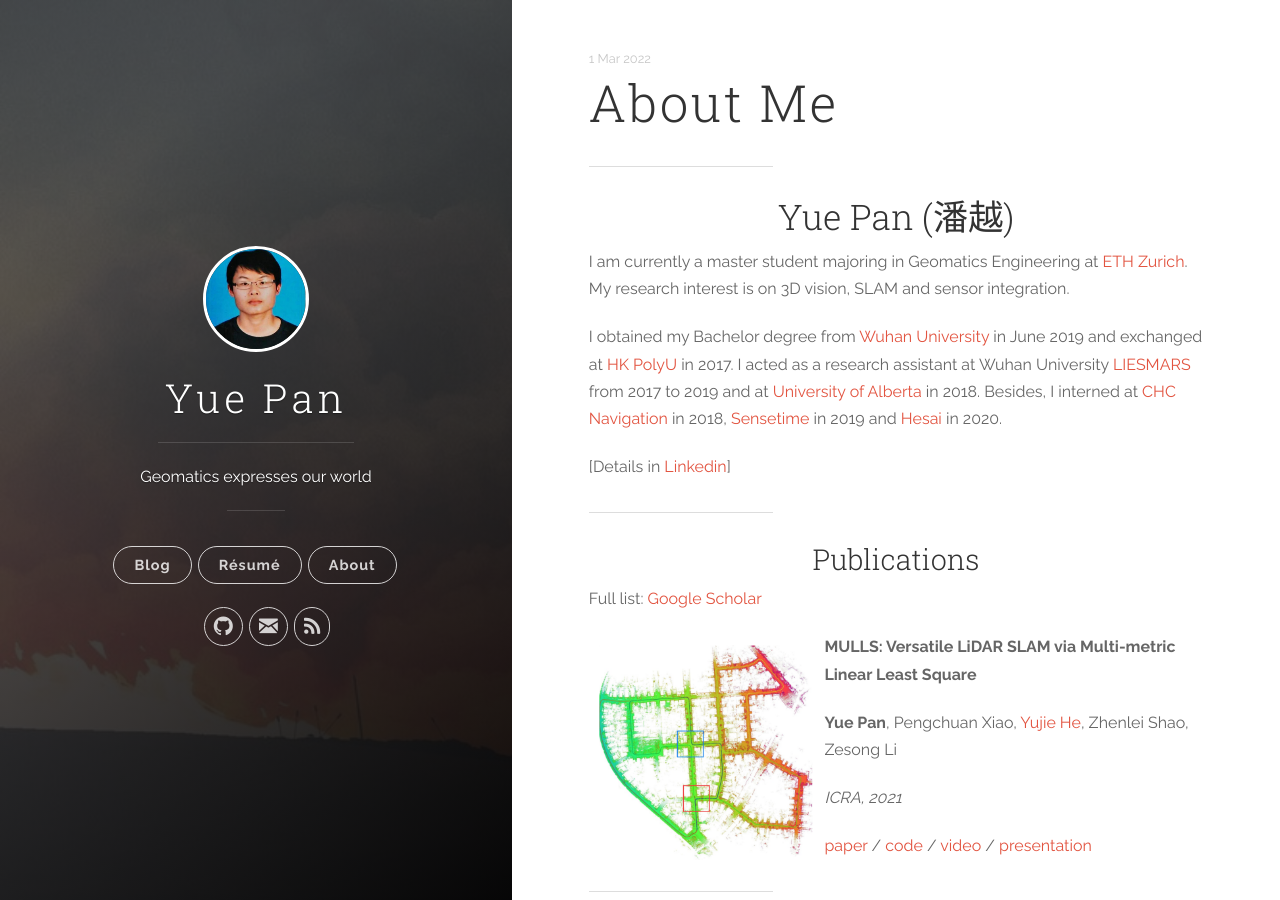
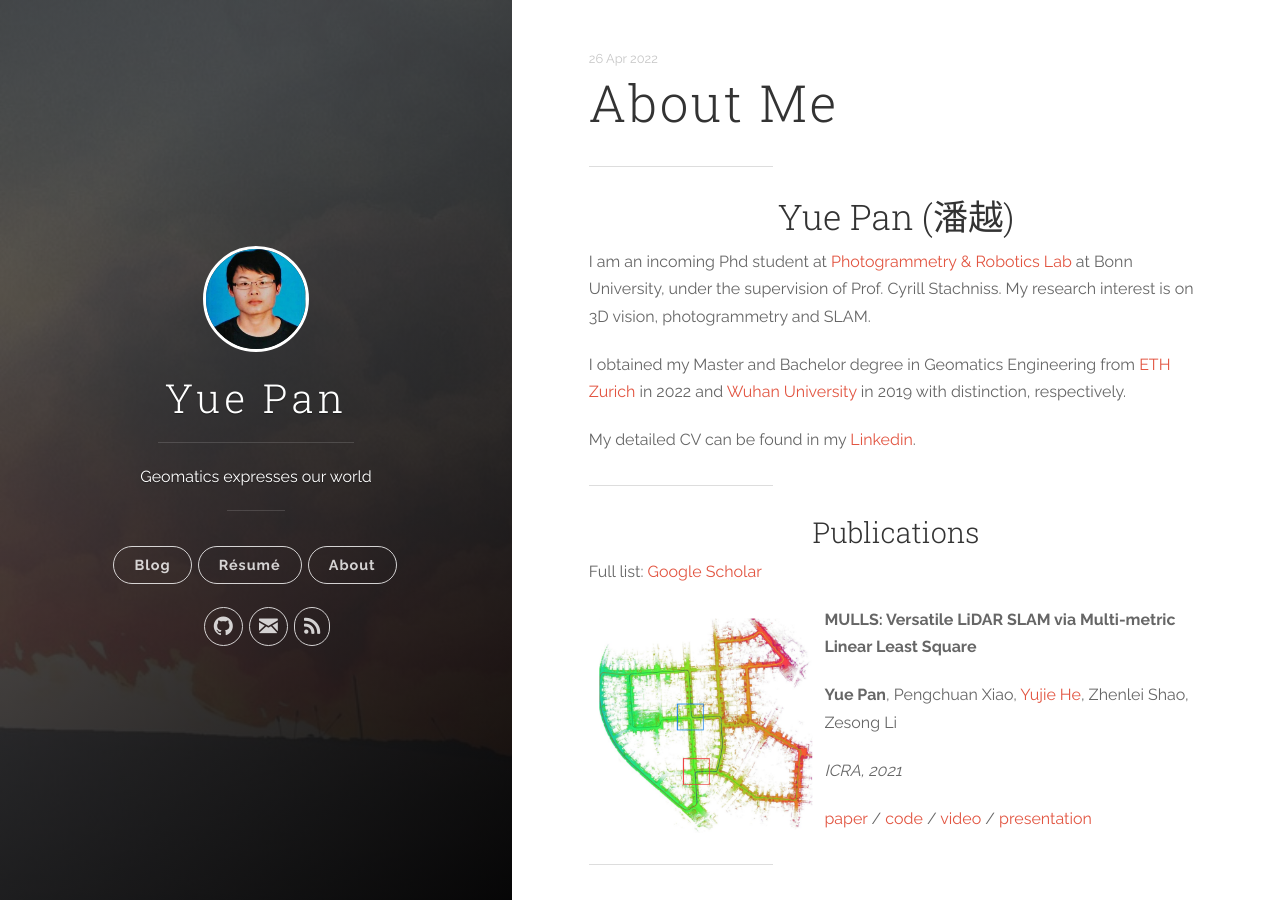
Before and after one commit to YuePanEdward/YuePanEdward.github.io, a Jekyll site: the page built from _posts/2022-4-26-about.md, in a window 1280 px wide and 900 px high. Built offline with Jekyll 4.4.1, drawn with Linux system fonts in a browser that asks for light colours.

Commit message:
Update and rename 2022-3-1-about.md to 2022-4-26-about.md

```diff
--- a/_posts/2022-3-1-about.md
+++ b/_posts/2022-4-26-about.md
@@ -8,11 +8,11 @@ permalink: About
 ------
 ## <center>Yue Pan (潘越)</center>
 
-I am currently a master student majoring in Geomatics Engineering at [ETH Zurich](https://ethz.ch/en.html).  My research interest is on 3D vision, SLAM and sensor integration.
+I am an incoming Phd student at [Photogrammetry & Robotics Lab](https://www.ipb.uni-bonn.de/) at Bonn University, under the supervision of Prof. Cyrill Stachniss. My research interest is on 3D vision, photogrammetry and SLAM.
 
-I obtained my Bachelor degree from [Wuhan University](https://en.whu.edu.cn/) in June 2019 and exchanged at [HK PolyU](https://www.polyu.edu.hk/web/en/home/index.html) in 2017. I acted as a research assistant at Wuhan University [LIESMARS](http://www.lmars.whu.edu.cn/en/) from 2017 to 2019 and at [University of Alberta](https://www.ualberta.ca/) in 2018. Besides, I interned at [CHC Navigation](https://www.chcnav.com/index) in 2018, [Sensetime](https://www.sensetime.com/en/) in 2019 and [Hesai](https://www.hesaitech.com/en/) in 2020.
+I obtained my Master and Bachelor degree in Geomatics Engineering from [ETH Zurich](https://ethz.ch/en.html) in 2022 and [Wuhan University](https://en.whu.edu.cn/) in 2019 with distinction, respectively.
 
-[Details in [Linkedin](https://www.linkedin.com/in/yue-pan-59461b148/)]
+My detailed CV can be found in my [Linkedin](https://www.linkedin.com/in/yue-pan-59461b148/).
 
 -----
 
@@ -28,8 +28,6 @@ Full list: [Google Scholar](https://scholar.google.com/citations?hl=en&user=PUlW
 *ICRA, 2021*
 
 [paper](https://arxiv.org/pdf/2102.03771.pdf) / [code](https://github.com/YuePanEdward/MULLS) / [video](https://www.youtube.com/watch?v=85bGD55e3-0&feature=youtu.be) / [presentation](https://www.youtube.com/watch?v=03ivl57AUEU)
-
-
 
 
 
@@ -137,7 +135,7 @@ Student Projects done in ETHZ & WHU:
 
 ----
 
-<img align="left" src="../assets/gnss_earthquake.png" style="zoom: 36%;" />**Comparison and analysis of real-time PPP and RTK at different baseline lengths** (GNSS Lab project)
+<img align="left" src="../assets/gnss_earthquake.png" style="zoom: 34%;" />**Comparison and analysis of real-time PPP and RTK at different baseline lengths** (GNSS Lab project)
 
 Han Sun, **Yue Pan**, supervisor: [Hohensinn Roland](https://mpg.igp.ethz.ch/group/person-detail.html?persid=205027), [Möller Gregor](https://igp.ethz.ch/personen/person-detail.html?persid=268430)
 
```
